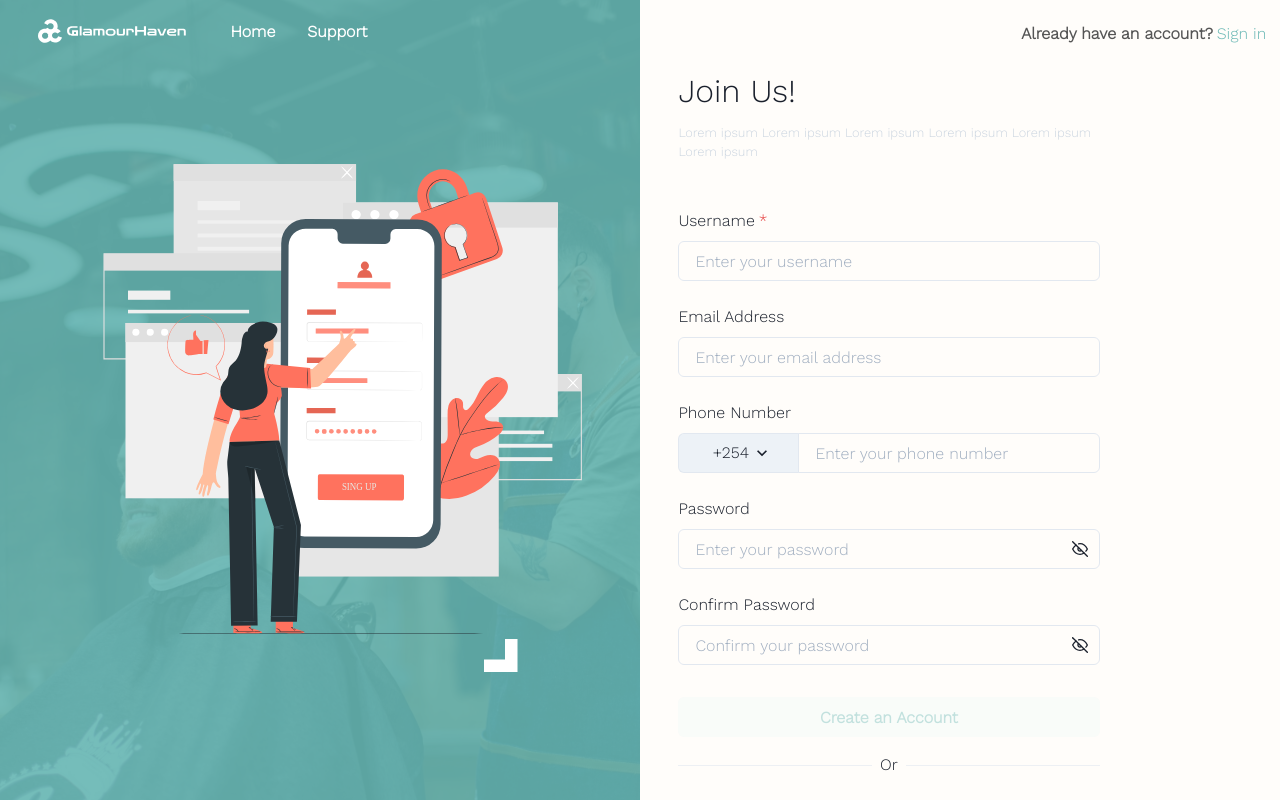
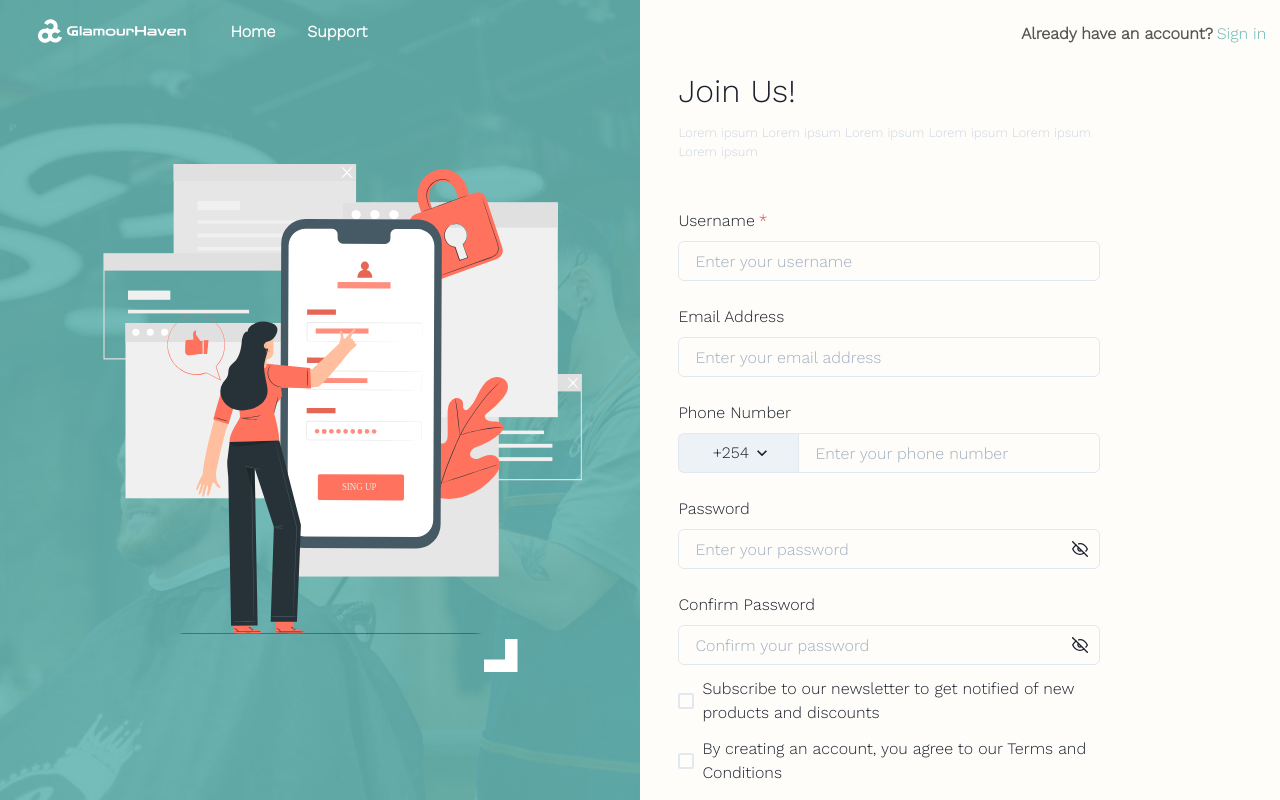
Before and after one commit to ProjectXV/GlamourHaven, a React (Create React App) app in the folder client/: page /client/signup in a window 1280 px wide. Built offline with nearby package versions, Linux system fonts and the light colour scheme.

Commit message:
Resolve Login/SignUp Errors

```diff
--- a/client/src/context/actions.js
+++ b/client/src/context/actions.js
@@ -32,25 +32,27 @@ export async function registerUser(dispatch, registerPayload) {
     if (data.token) {
       dispatch({ type: "REGISTER_SUCCESS", payload: data });
       localStorage.setItem("user", JSON.stringify(data));
+      console.log("Registered User", data);
       return data;
     }
 
     dispatch({ type: "REGISTER_ERROR", error: data.errors[0] });
     return;
   } catch (error) {
-    Object.keys(error.response.data).forEach(function (prop) {
-      // `prop` is the property name
-      // `data[prop]` is the property value
-      return dispatch({
-        type: "REGISTER_ERROR",
-        error: error.response.data[prop][0],
-      });
+    // Object.keys(error.response.data).forEach(function (prop) {
+    // `prop` is the property name
+    // `data[prop]` is the property value
+    return dispatch({
+      type: "REGISTER_ERROR",
+      error: error.response,
     });
+    // });
   }
 }
 
 export async function logOut(dispatch) {
-  dispatch({ type: "LOGOUT" });
+  await dispatch({ type: "LOGOUT" });
   localStorage.removeItem("userInfo");
   localStorage.removeItem("token");
+  return alert("Logout successful");
 }
--- a/client/src/pages/Auth/Login.js
+++ b/client/src/pages/Auth/Login.js
@@ -72,6 +72,7 @@ const Login = () => {
         let response = await loginUser(dispatch, payload); //loginUser action makes the request and handles all the neccessary state changes
         if (!response.token) return;
 
+        if (response?.token) {
           toast({
             title: "Login Successful",
             status: "success",
@@ -90,6 +91,8 @@ const Login = () => {
             navigate("/admin/dashboard");
           } else {
             navigate("/login");
+          }
+          return alert("login successful");
         }
       } catch (error) {
         if (error.response.status === 400) {
@@ -111,11 +114,11 @@ const Login = () => {
     },
   });
 
-  //   const handleEnterKey = (event) => {
-  //     if (event.key === "Enter") {
-  //       handleSubmit();
-  //     }
-  //   };
+  const handleEnterKey = (event) => {
+    if (event.key === "Enter") {
+      handleSubmit();
+    }
+  };
 
   return (
     <SimpleGrid columns={[null, null, null, 2]} height="100vh">
@@ -165,6 +168,7 @@ const Login = () => {
                   placeholder="Enter your password"
                   value={user.password || ""}
                   onChange={handleChange("password")}
+                  onKeyDown={(e) => handleEnterKey(e)}
                 />
                 <InputRightElement>
                   {show ? (
--- a/client/src/pages/Auth/SignUp.js
+++ b/client/src/pages/Auth/SignUp.js
@@ -2,6 +2,7 @@ import React, { useState } from "react";
 import {
   Box,
   Button,
+  Checkbox,
   Divider,
   FormControl,
   FormLabel,
@@ -32,6 +33,7 @@ const SignUp = () => {
   const navigate = useNavigate();
   const toast = useToast();
   const [show, setShow] = useState(false);
+  const [checkedItems, setCheckedItems] = React.useState([false, false]);
   const handleShowPassword = () => {
     setShow(!show);
   };
@@ -77,7 +79,7 @@ const SignUp = () => {
             password: user.password,
           },
           phone_number: user.phone_number,
-          is_subscribed: false,
+          is_subscribed: checkedItems[0],
           specialization: "none",
         };
 
@@ -94,15 +96,16 @@ const SignUp = () => {
         localStorage.setItem("user", JSON.stringify(response));
         navigate("/login");
       } catch (error) {
-        Object.keys(error.response).forEach(function (prop) {
-          // `prop` is the property name
-          // `data[prop]` is the property value
-          return error.response[prop][0][0];
-        });
+        // Object.keys(error.response).forEach(function (prop) {
+        //   // `prop` is the property name
+        //   // `data[prop]` is the property value
+        //   return error.response[prop][0][0];
+        // });
+        alert("Error Occurred");
 
         toast({
           title: "Error Occured!",
-          description: error.response.data.message,
+          description: error.message,
           status: "error",
           duration: 5000,
           isClosable: true,
@@ -228,6 +231,28 @@ const SignUp = () => {
                 </InputRightElement>
               </InputGroup>
             </FormControl>
+            <Checkbox
+              mt="3"
+              isChecked={checkedItems[0]}
+              onChange={(e) => {
+                setCheckedItems([e.target.checked, checkedItems[1]]);
+                alert(checkedItems);
+              }}
+              textAlign="left"
+            >
+              Subscribe to our newsletter to get notified of new products and
+              discounts
+            </Checkbox>
+            <Checkbox
+              mt="3"
+              textAlign="left"
+              isChecked={checkedItems[1]}
+              onChange={(e) =>
+                setCheckedItems([checkedItems[0], e.target.checked])
+              }
+            >
+              By creating an account, you agree to our Terms and Conditions
+            </Checkbox>
             {errors && (
               <Text mt="1vh" align="left" color="red">
                 {errors.password ||
--- a/client/src/pages/Common/AppointmentDetails.js
+++ b/client/src/pages/Common/AppointmentDetails.js
@@ -33,7 +33,7 @@ const AppointmentDetails = () => {
   return (
     <Box p={5}>
       <HStack>
-        <Text textAlign="left" fontWeight="bold" fontSize="1.3rem">
+        <Text textAlign="left" fontWeight="bold" fontSize="1.5rem">
           Appointment Details
         </Text>
         <Spacer />
--- a/client/src/pages/Products/Checkout.js
+++ b/client/src/pages/Products/Checkout.js
@@ -17,7 +17,7 @@ import {
   Stack,
 } from "@chakra-ui/react";
 import { ChevronLeftIcon } from "@chakra-ui/icons";
-import CartItem from "../../components/CartItem";
+import CartItem from "../../components/Cart/CartItem";
 import { CartState } from "../../context/cart";
 import { useNavigate } from "react-router-dom";
 import card from "../../assets/VisaCard.png";
```
Lines whose indentation alone changed are shown as unchanged.
